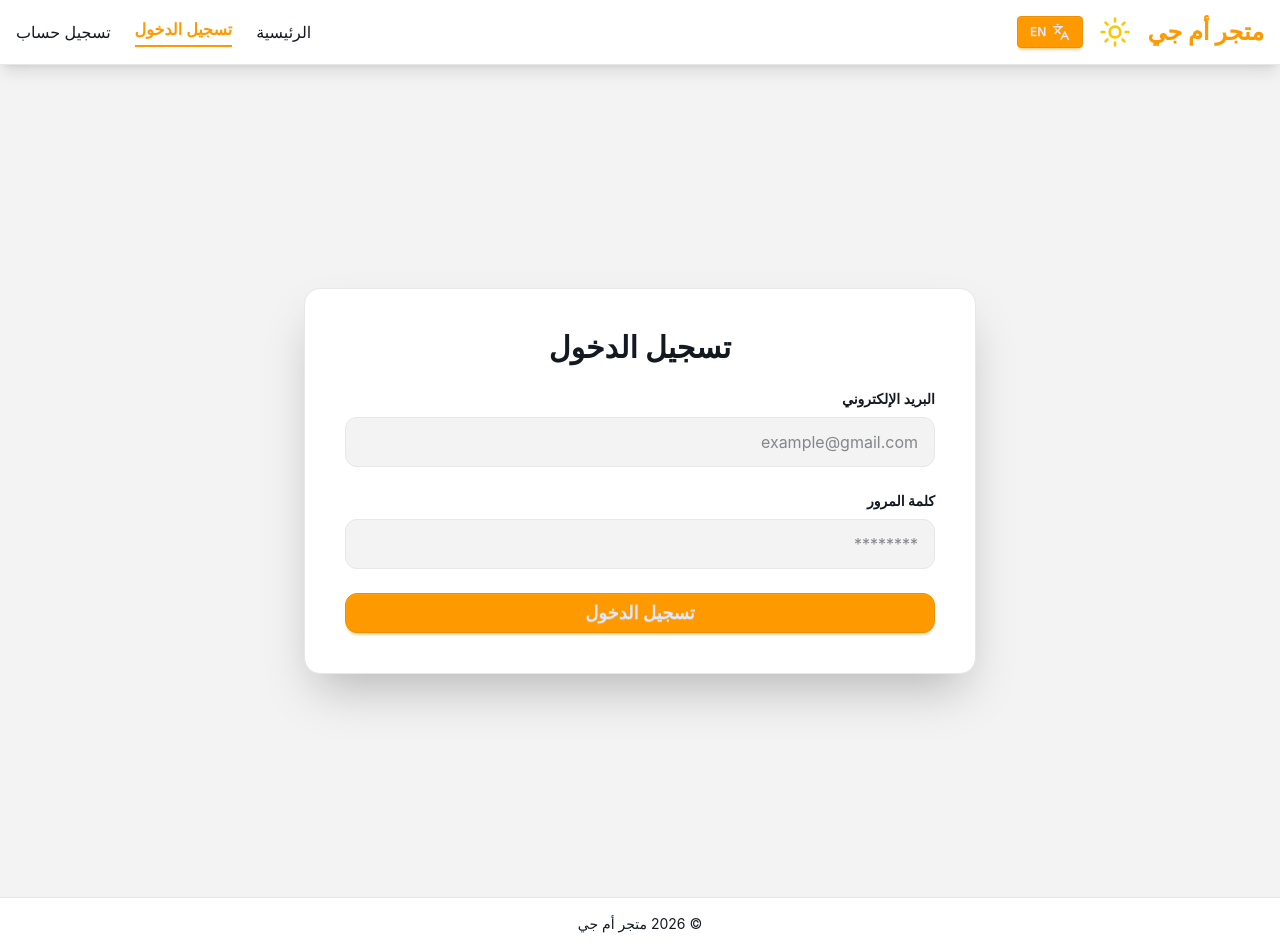
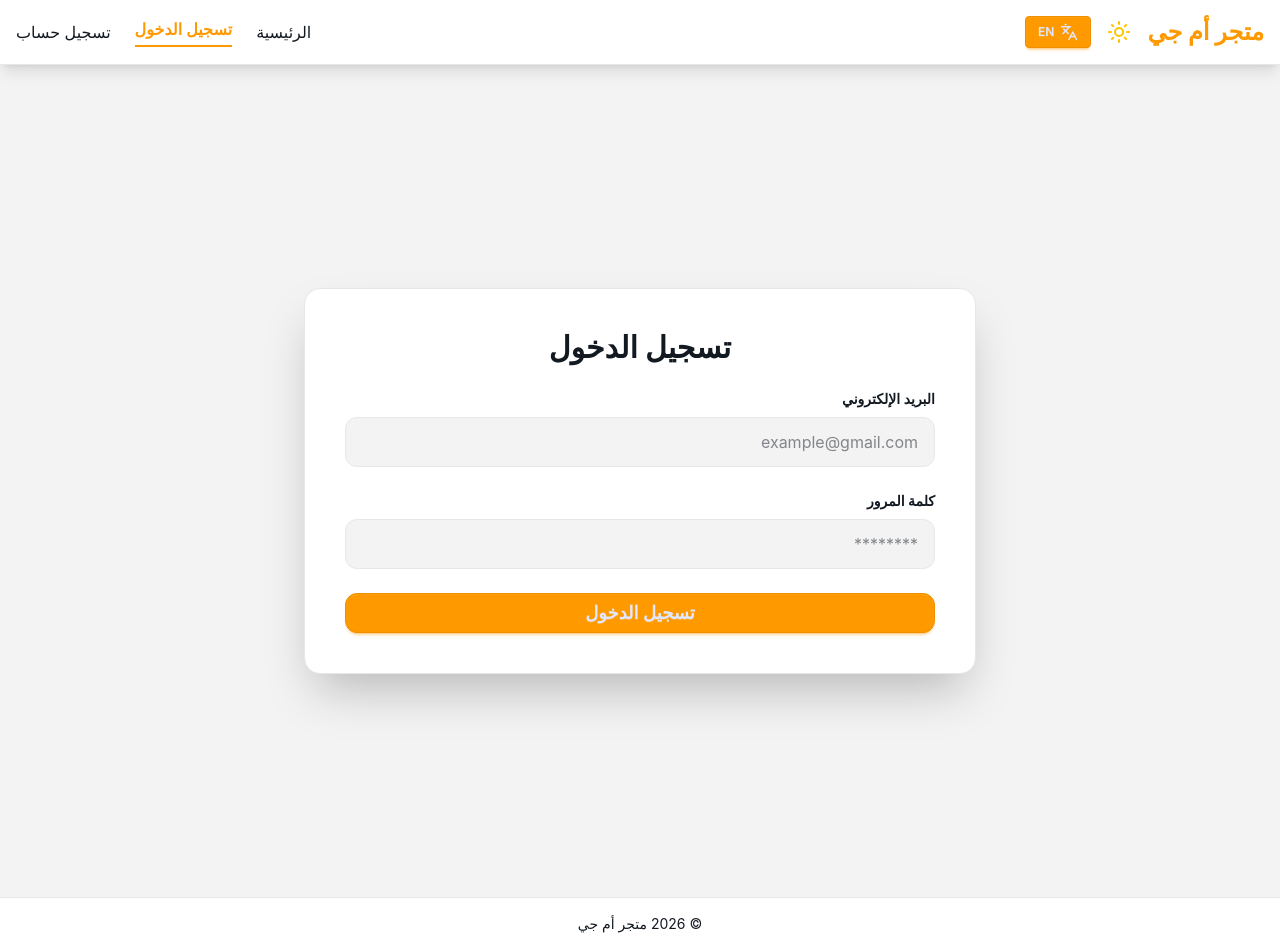
Before and after one commit to Mahmoud123Jamal/E-Commerce_MERN_Stack, a React (Vite) app in the folder frontend/e-commerce-platform/: page /login in a window 1280 px wide. Built offline with nearby package versions, Linux system fonts and the light colour scheme.

Commit message:
feat: adjust icon sizes in ThemeToggle component for better UI consistency

```diff
--- a/frontend/e-commerce-platform/src/components/ThemeToggle.tsx
+++ b/frontend/e-commerce-platform/src/components/ThemeToggle.tsx
@@ -20,9 +20,9 @@
         onChange={() => dispatch(toggleTheme())}
       />
 
-      <Sun className="swap-off h-8 w-8 text-yellow-400" />
+      <Sun className="swap-off h-6 w-6 text-yellow-400" />
 
-      <Moon className="swap-on h-8 w-8 text-white" />
+      <Moon className="swap-on h-6 w-6 text-white" />
     </label>
   );
 }
```
